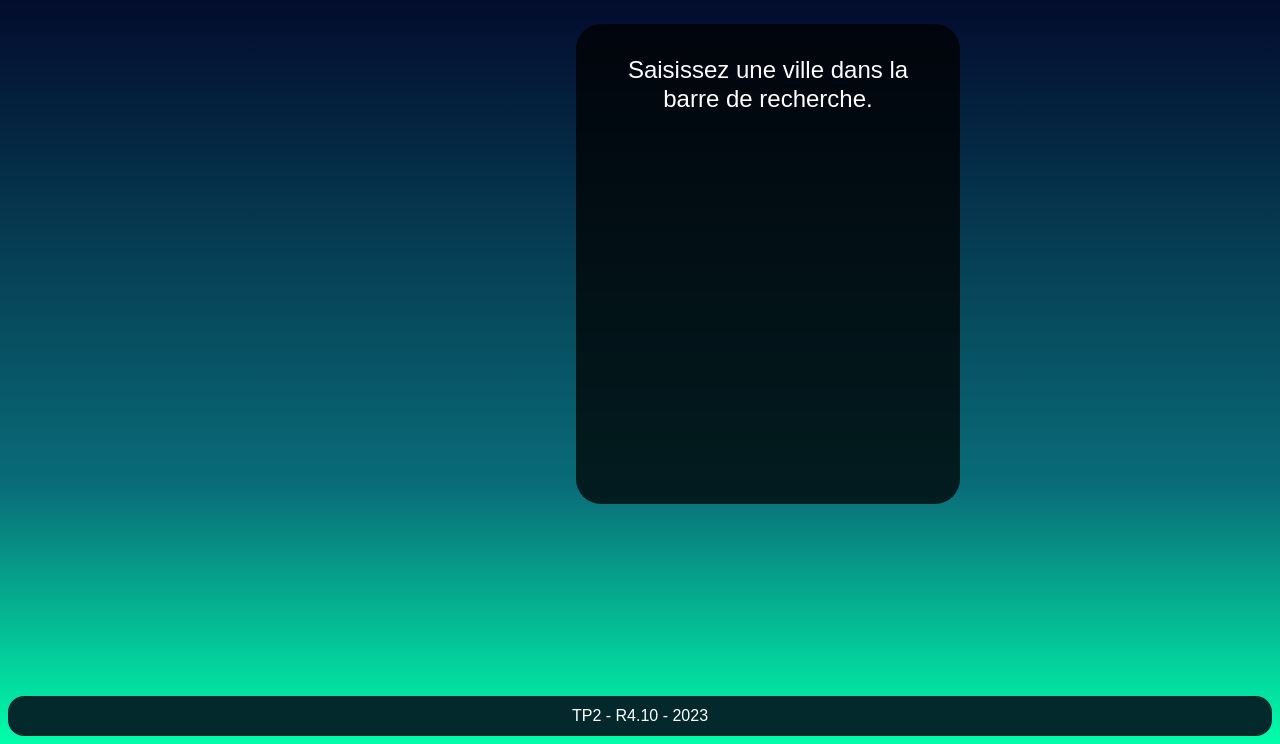
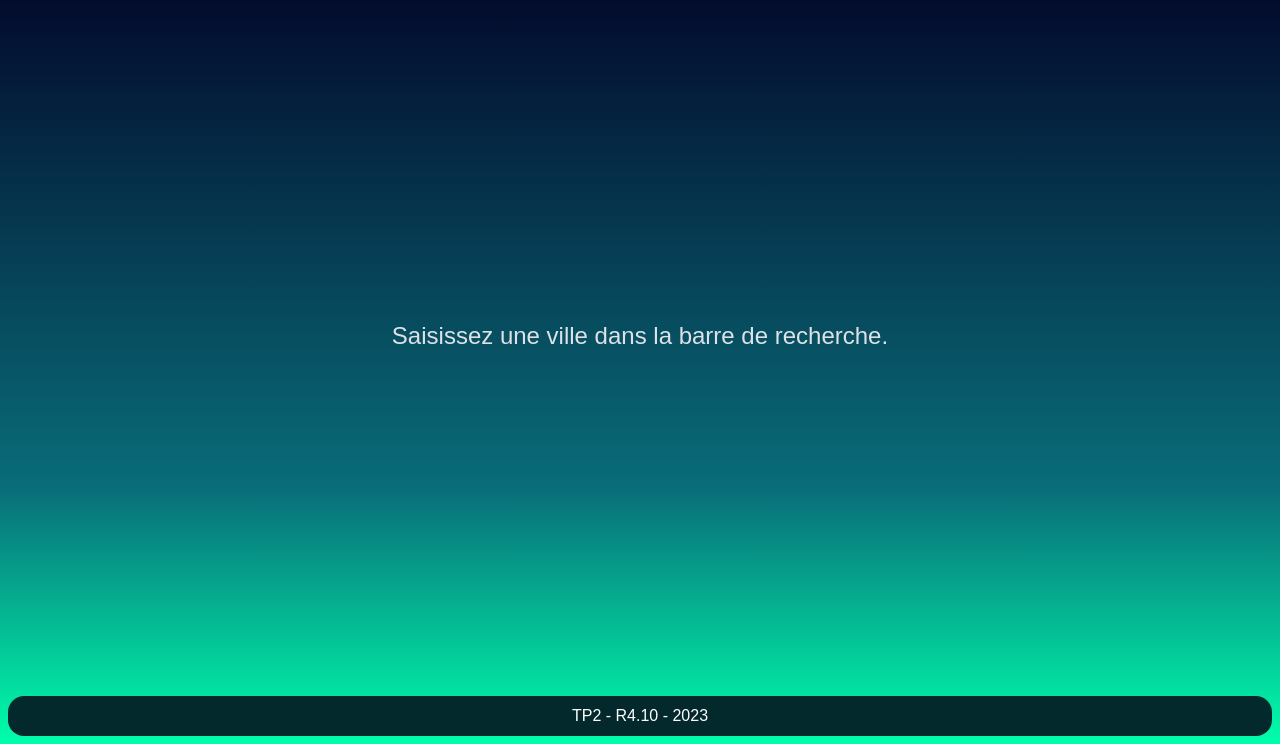
Before and after one commit to augustin-pasq/projets-iut, a PHP site: page / in a window 1280 px wide. Shown: the part 56-800 px from the top of the page. Run offline with PHP 8.4, Linux system fonts and the light colour scheme.

Commit message:
fait chier

```diff
--- a/TP2/assets/style/main.css
+++ b/TP2/assets/style/main.css
@@ -18,16 +18,19 @@ header {
 }
 
 main {
-    background: rgba(0, 0, 0, 0.75);
+    display: flex;
+    flex-direction: row;
+    justify-content: center;
+    align-items: center;
+    height: 85%;
+}
+
+main > .container {
+    background: rgba(0, 0, 0, 0.6);
     color: white;
     padding: 2rem;
     width: 30vw;
-    position: absolute;
-    top: 40%;
-    left: 60%;
-    transform: translate(-50%,-50%);
-    height: 60vh;
-    overflow-y: auto;
+    height: 70vh;
     border-radius: 25px;
 }
 
@@ -94,3 +97,29 @@ footer {
     background-color: #04292d;
     color: white;
 }
+
+.slide-left {
+    animation: slide-left 0.8s both;
+}
+
+@keyframes slide-left {
+    0% {
+        transform: translateX(0%);
+    }
+    100% {
+        transform: translateX(-1%);
+    }
+}
+
+.slide-right {
+    animation: slide-right 0.8s both;
+}
+
+@keyframes slide-right {
+    0% {
+        transform: translateX(0%);
+    }
+    100% {
+        transform: translateX(1%);
+    }
+}
--- a/TP2/index.html
+++ b/TP2/index.html
@@ -5,9 +5,10 @@
     <title>R4.10 - TP1</title>
 
     <script src="https://ajax.googleapis.com/ajax/libs/jquery/3.6.4/jquery.min.js"></script>
-    <link href="https://cdn.jsdelivr.net/npm/bootstrap@5.3.0-alpha3/dist/css/bootstrap.min.css" rel="stylesheet" integrity="sha384-KK94CHFLLe+nY2dmCWGMq91rCGa5gtU4mk92HdvYe+M/SXH301p5ILy+dN9+nJOZ" crossorigin="anonymous">
+    <link href="https://cdn.jsdelivr.net/npm/bootstrap@5.3.0-alpha3/dist/css/bootstrap.min.css" rel="stylesheet"
+          integrity="sha384-KK94CHFLLe+nY2dmCWGMq91rCGa5gtU4mk92HdvYe+M/SXH301p5ILy+dN9+nJOZ" crossorigin="anonymous">
 
-    <link href="assets/style/main.css" rel="stylesheet" type="text/css" />
+    <link href="assets/style/main.css" rel="stylesheet" type="text/css"/>
     <script src="javascript/index.js"></script>
 
 </head>
@@ -16,7 +17,9 @@
     <nav class="navbar navbar-expand-lg radius-4" data-bs-theme="dark">
         <div class="container-fluid">
             <a class="navbar-brand" href="#">Météovannes</a>
-                <button class="navbar-toggler" type="button" data-bs-toggle="collapse" data-bs-target="#navbarSupportedContent" aria-controls="navbarSupportedContent" aria-expanded="false" aria-label="Toggle navigation">
+            <button class="navbar-toggler" type="button" data-bs-toggle="collapse"
+                    data-bs-target="#navbarSupportedContent" aria-controls="navbarSupportedContent"
+                    aria-expanded="false" aria-label="Toggle navigation">
                 <span class="navbar-toggler-icon"></span>
             </button>
             <div class="collapse navbar-collapse" id="navbarSupportedContent">
@@ -32,9 +35,11 @@
                     </li>
                 </ul>
                 <div class="d-flex" role="search">
-                        <input class="form-control me-2" type="search" placeholder="Rechercher une ville" aria-label="Rechercher une ville" id="input-city">
+                    <input class="form-control me-2" type="search" placeholder="Rechercher une ville"
+                           aria-label="Rechercher une ville" id="input-city">
                     <button class="btn btn-outline-primary" onclick="getWeather()">
-                            <span class="spinner-border spinner-border-sm" role="status" style="display: none" id="spinner"></span>
+                        <span class="spinner-border spinner-border-sm" role="status" style="display: none"
+                              id="spinner"></span>
                         <span style="display: inline-flex">Rechercher</span>
                     </button>
                     <script>
@@ -60,9 +65,11 @@
     </nav>
 </header>
 
-    <main id="current-container">
-        <h1 class="base-message">Saisissez une ville dans la barre de recherche.</h1>
-        <section class="container" hidden>
+<main>
+    <h1 id="help-message" class="base-message">Saisissez une ville dans la barre de recherche.</h1>
+    <div class="container d-none" id="current-container">
+        <h1 class="base-message"></h1>
+        <section class="weather-container">
             <details>
                 <summary>Plus d'informations</summary>
                 <div class="property">
@@ -104,6 +111,11 @@
                 <button onclick="getForecastWeather()">Afficher les prévisions sur 5 jours</button>
             </details>
         </section>
+    </div>
+    <div id="forecast-container" class="container slide-right d-none">
+        <h1 class="base-message"></h1>
+        <section class="weather-container"></section>
+    </div>
 </main>
 
 <footer class=" text-center text-lg-start position-absolute bottom-0 start-0 end-0 m-2 rounded-4">
--- a/TP2/javascript/index.js
+++ b/TP2/javascript/index.js
@@ -1,4 +1,5 @@
 const API_KEY = "ee07e2bf337034f905cde0bdedae3db8"
+let CURRENT_CITY = ""
 
 async function getWeather(onFinish = null) {
     $(document).ready(async function () {
@@ -15,8 +16,12 @@ async function getWeather(onFinish = null) {
                 $(".base-message").html("La ville n'existe pas.")
                 break
             case 200:
-                $(".container").show()
-                $(".base-message").html(`Météo à ${weatherData.name} : ${weatherData.weather[0].main} <img src="https://openweathermap.org/img/wn/${weatherData.weather[0].icon}@2x.png">`)
+                CURRENT_CITY = weatherData.name
+
+                $("#current-container").removeClass("d-none").addClass("d-block")
+                $("#help-message").addClass("d-none")
+
+                $(".base-message").html(`Météo à ${CURRENT_CITY} : ${weatherData.weather[0].main} <img src="https://openweathermap.org/img/wn/${weatherData.weather[0].icon}@2x.png">`)
                 $("#city-name").html(weatherData.name)
                 $("#weather").html(weatherData.weather[0].description)
                 $("#temp").html(weatherData.main.temp + `°C (Minimale : ${weatherData.main.temp_min}°C | Maximale : ${weatherData.main.temp_max}°C)`)
@@ -91,6 +96,9 @@ async function getForecastWeather() {
                             </details>`
                     ).appendTo($("#forecast-container > section"));
                 })
+
+                $("#current-container").addClass("slide-left")
+                $("#forecast-container").removeClass("d-none").addClass("d-block slide-right")
                 break
         }
 
```
Lines whose indentation alone changed are shown as unchanged.
